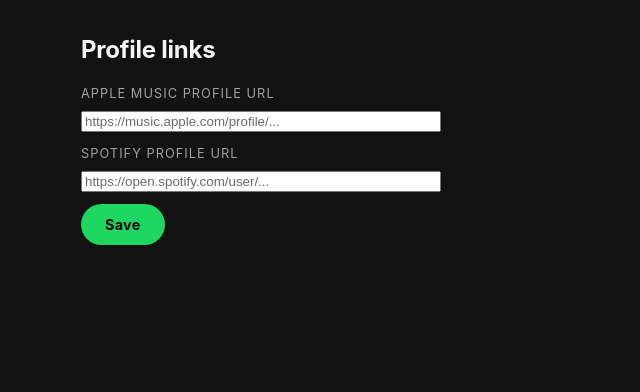
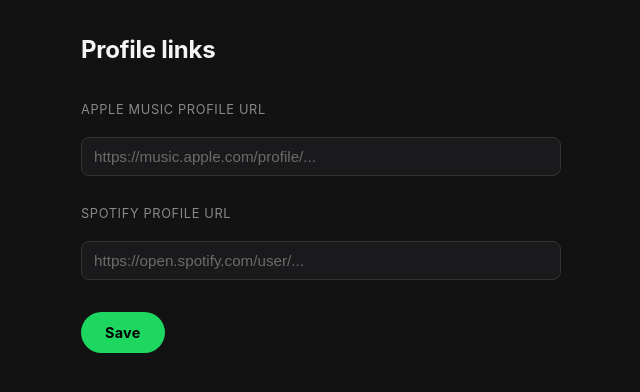
Before and after one commit to Amirski77/RECORD-50, a Flask app: page /settings in a window 1280 px wide. Shown: the part 63-455 px from the top of the page, without its empty margins (223-863 px from the left). Run offline with Flask 3, Linux system fonts and the light colour scheme; the visitor is signed in with stand-in values (Sample User, id 1); data comes from the database, SQL or seed files in the repository; parts of the project's set-up code (start-up, migrations or seed data) failed here and were passed over.

Commit message:
Style settings form to match dark theme

```diff
--- a/static/styles.css
+++ b/static/styles.css
@@ -619,3 +619,37 @@ button[type="submit"]:active,
     background: #1e1e1e;
     border-color: #555;
 }
+
+.settings-form {
+    max-width: 480px;
+}
+
+.settings-form label {
+    display: block;
+    margin-top: 16px;
+    margin-bottom: 6px;
+    font-size: 0.8rem;
+    letter-spacing: 0.05em;
+    text-transform: uppercase;
+    color: #888;
+}
+
+.settings-form input[type="url"] {
+    width: 100%;
+    padding: 10px 12px;
+    background: #1a1a1d;
+    border: 1px solid #333;
+    border-radius: 8px;
+    color: #eee;
+    font-size: 0.95rem;
+    box-sizing: border-box;
+}
+
+.settings-form input[type="url"]:focus {
+    outline: none;
+    border-color: #666;
+}
+
+.settings-form button {
+    margin-top: 20px;
+}
--- a/templates/settings.html
+++ b/templates/settings.html
@@ -2,7 +2,7 @@
 
 {% block content %}
     <h2>Profile links</h2>
-    <form action="/settings" method="post">
+    <form action="/settings" method="post" class="settings-form">
         <label>Apple Music profile URL</label>
         <input type="url" name="apple_music_profile" placeholder="https://music.apple.com/profile/..."
                value="{{ user.apple_music_profile or '' }}">
```
